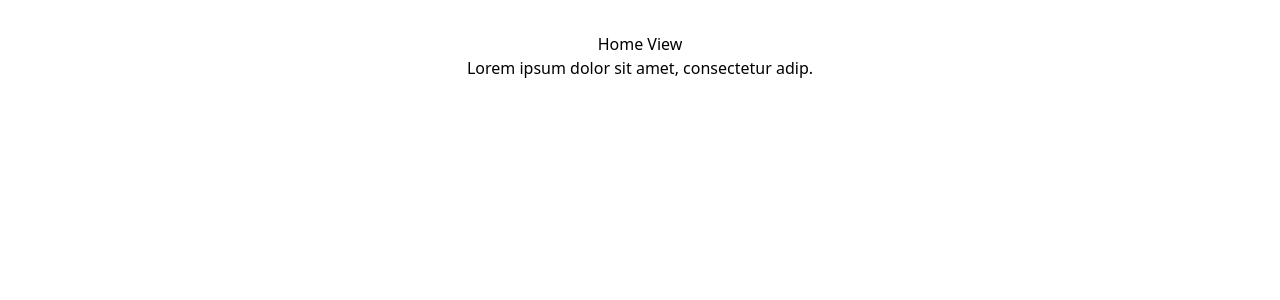
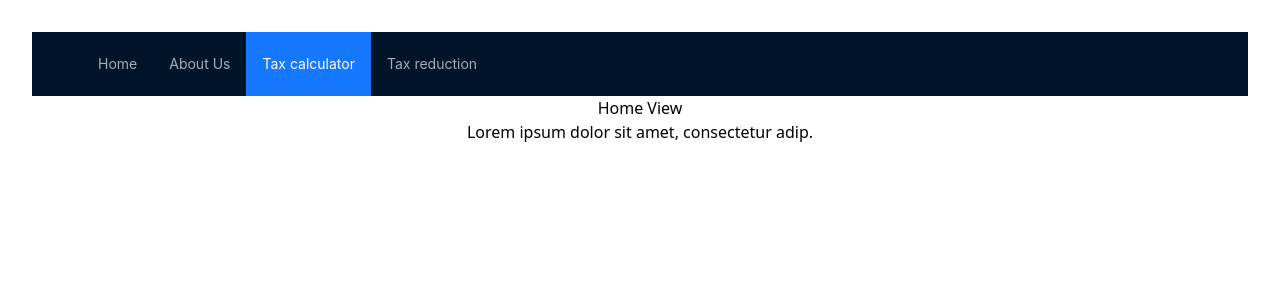
Before and after one commit to ThanabodeeSaepui/friendly-tax-site, a React (Vite) app in the folder packages/web/: page / in a window 1280 px wide. Shown: the top 300 px of the page. Built offline with nearby package versions, Linux system fonts and the light colour scheme.

Commit message:
Add Menu

```diff
--- a/packages/web/package.json
+++ b/packages/web/package.json
@@ -6,10 +6,10 @@
   "scripts": {
     "dev": "sst bind vite",
     "build": "vite build",
-    "lint": "eslint . --ext js,jsx --report-unused-disable-directives --max-warnings 0",
     "preview": "vite preview"
   },
   "dependencies": {
+    "antd": "^5.13.3",
     "react": "^18.2.0",
     "react-dom": "^18.2.0",
     "react-router-dom": "^6.21.3"
@@ -19,10 +19,6 @@
     "@types/react-dom": "^18.2.17",
     "@vitejs/plugin-react": "^4.2.1",
     "autoprefixer": "^10.4.17",
-    "eslint": "^8.55.0",
-    "eslint-plugin-react": "^7.33.2",
-    "eslint-plugin-react-hooks": "^4.6.0",
-    "eslint-plugin-react-refresh": "^0.4.5",
     "postcss": "^8.4.33",
     "sst": "^2.39.13",
     "tailwindcss": "^3.4.1",
--- a/packages/web/src/App.jsx
+++ b/packages/web/src/App.jsx
@@ -1,12 +1,59 @@
 import { Routes, Route } from "react-router-dom";
+import { Layout, Menu } from 'antd';
+
 import Home from './pages/Home'
+import Profile from './pages/User/Profile'
+
 import './App.css'
+
+const { Header } = Layout;
+const items = [
+  {
+    key: 0, label: "Home"
+  },
+  {
+    key: 1, label: "About Us"
+  },
+  {
+    key: 2, label: "Tax calculator"
+  },
+  {
+    key: 3, label: "Tax reduction"
+  },
+]
 
 function App() {
   return (
-    <Routes>
-      <Route path="/" element={<Home />} />
-    </Routes>
+    <>
+      <Layout>
+      <Header
+        style={{
+          display: 'flex',
+          alignItems: 'center',
+        }}
+      >
+        <div className="demo-logo" />
+        <Menu
+          theme="dark"
+          mode="horizontal"
+          defaultSelectedKeys={['2']}
+          items={items}
+          style={{
+            flex: 1,
+            minWidth: 0,
+          }}
+        />
+      </Header>
+    </Layout>
+      <Routes>
+        <Route path="/" element={<Home />} />
+        <Route path="user" element={<Profile />} >
+          <Route path="profile" element={<Profile />} />
+          {/* <Route path="account" element={<Account />} /> */}
+        </Route>
+      </Routes>
+    </>
+
   )
 }
 
--- /dev/null
+++ b/packages/web/src/pages/User/Profile.jsx
@@ -0,0 +1,7 @@
+export default function Profile() {
+    return (
+      <>
+        <h2 className="text-3xl font-bold underline">Profile Page</h2>
+      </>
+    );
+}
```
Also changed, not shown: packages/web/.eslintrc.cjs (deleted), 1 other file (tests, documents, lock files or other folders).
